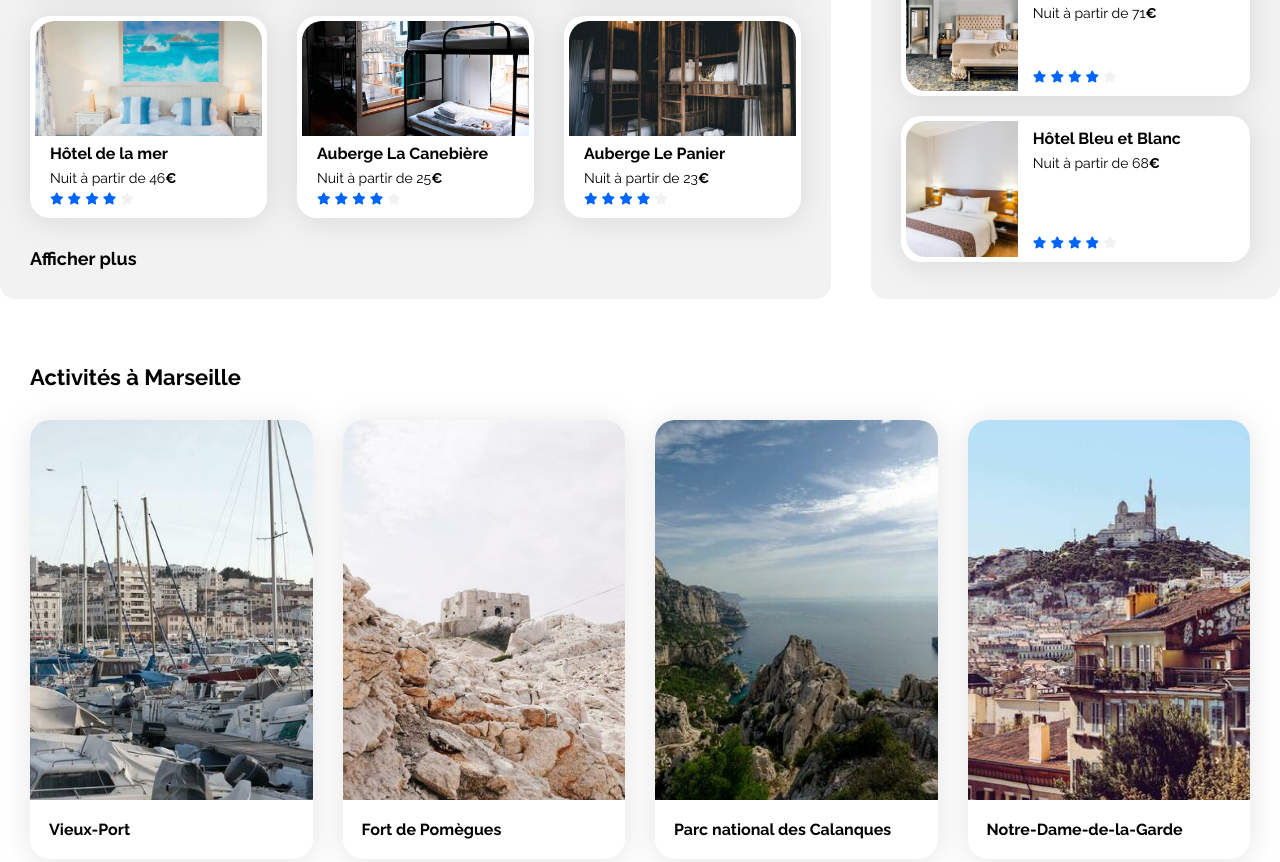
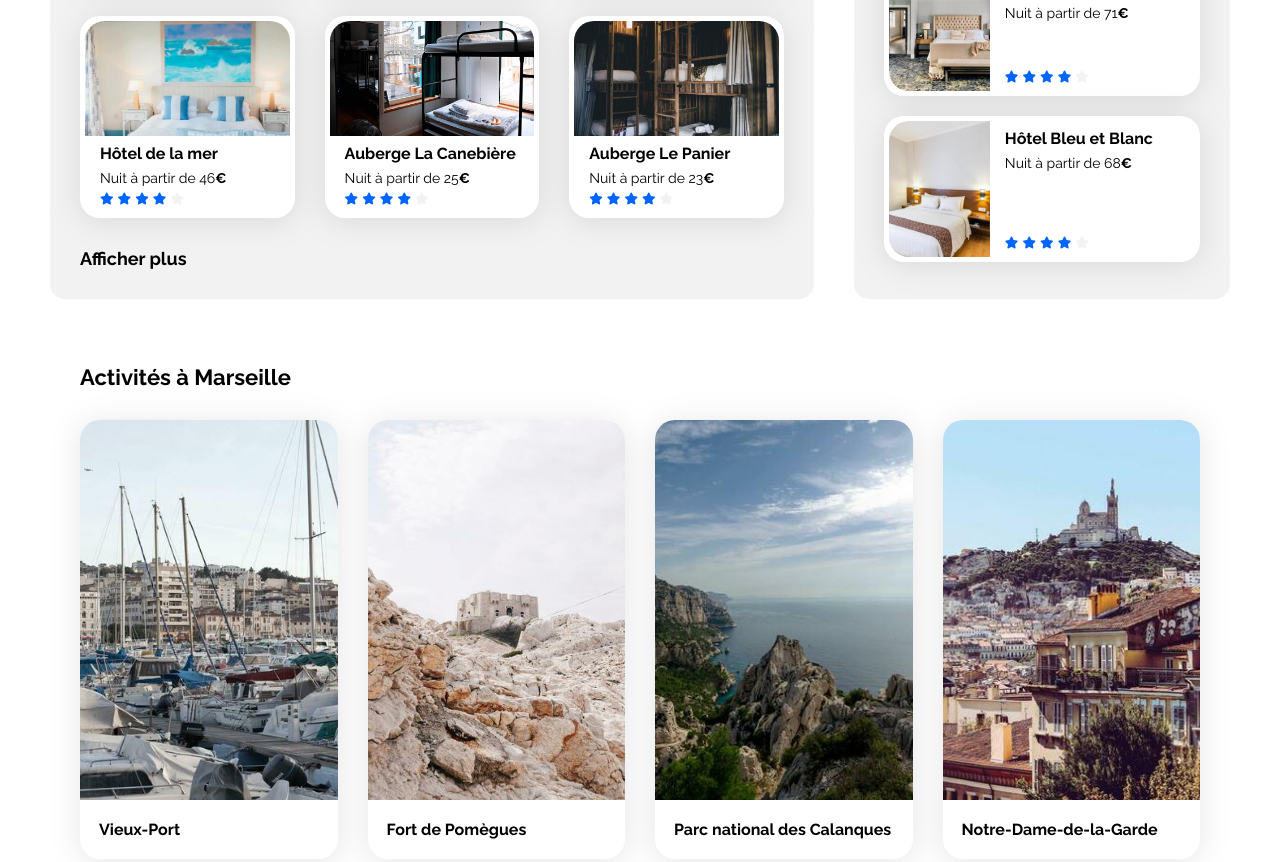
Before and after one commit to gastineeaujulie/Booki, a plain HTML site: page index.html in a window 1280 px wide. Shown: the part 728-1590 px from the top of the page. Drawn offline with Linux system fonts and the light colour scheme.

Commit message:
modifications marge et padding

```diff
--- a/css/style.css
+++ b/css/style.css
@@ -88,18 +88,17 @@ a {
 
 .main-content {
     width: 100%;
-    max-width: 1340px;
+    padding: 0 50px;
     box-sizing: border-box;
     display: flex;
     flex-direction: column;
     gap: 35px;
-    margin: auto;
 }
 
 /****** Titre et form ******/
 
 .menu {
-    max-width: 1340px;
+    /* max-width: 1340px; */
     width: 100%;
     display: flex;
     flex-direction: column;
@@ -241,7 +240,7 @@ a {
     flex-direction: row;
     justify-content: center;
     width: 100%;
-    max-width: 1340px;
+    /* max-width: 1340px; */
     height: auto;
     gap: 40px;
 }
@@ -420,7 +419,7 @@ a {
 
 .activites-populaires {
     width: 100%;
-    max-width: 1340px;
+    /* max-width: 1340px; */
     height: auto;
     padding: 30px;
     display: flex;
@@ -433,7 +432,7 @@ a {
     display: flex;
     justify-content: space-between;
     align-items: center;
-    max-width: 1340px;
+    /* max-width: 1340px; */
     width: 100%;
 }
 
@@ -482,7 +481,7 @@ footer {
 
 .footer-content {
     width: 100%;
-    max-width: 1340px;
+    /* max-width: 1340px; */
     background-color: #F2F2F2;
     display: flex;
     flex-direction: row;
```
